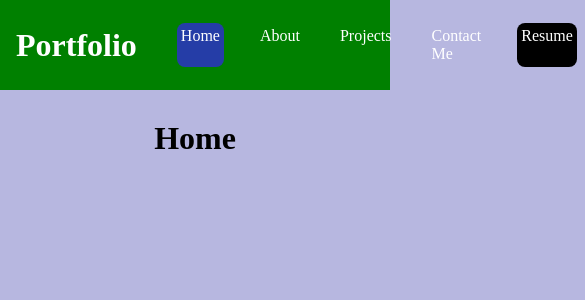
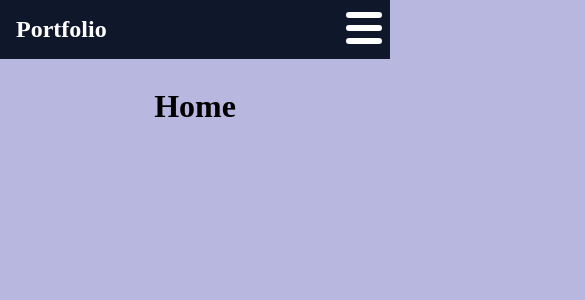
Before and after one commit to pawscanthack/portfolio, a React (Create React App) app: page / in a window 390 px wide. Shown: the top 300 px of the page, 585 px wide, since content can reach past the window. Built offline with nearby package versions, Linux system fonts and the light colour scheme.

Commit message:
responsive navbar working

```diff
--- a/src/App.js
+++ b/src/App.js
@@ -1,5 +1,5 @@
 import { Route, Routes } from "react-router-dom";
-import Navbar from "./components/Navbar";
+import { Navbar } from "./components/Navbar";
 import Home from "./pages/Home";
 import About from "./pages/About";
 import Projects from "./pages/Projects";
--- a/src/components/Navbar.js
+++ b/src/components/Navbar.js
@@ -1,11 +1,18 @@
-import { NavLink } from "react-router-dom";
+import React, { useState } from "react";
+import { Link, NavLink } from "react-router-dom";
 import "./navbar.css";
 
-export default function Navbar() {
+export const Navbar = () => {
+  const [menuOpen, setMenuOpen] = useState(false);
   return (
     <nav className="nav">
       <h2 className="site-title">Portfolio</h2>
-      <ul>
+      <div className="menu" onClick={() => setMenuOpen(!menuOpen)}>
+        <span></span>
+        <span></span>
+        <span></span>
+      </div>
+      <ul className={menuOpen ? "open" : ""}>
         <li>
           <NavLink to="/">Home</NavLink>
         </li>
@@ -19,16 +26,16 @@ export default function Navbar() {
           <NavLink to="/contactme">Contact Me</NavLink>
         </li>
         <li>
-          <a
-            href="https://acrobat.adobe.com/id/urn:aaid:sc:US:81ee833f-0756-4805-b8fb-fd4500ae7a6c"
+          <Link
+            to="https://acrobat.adobe.com/id/urn:aaid:sc:US:81ee833f-0756-4805-b8fb-fd4500ae7a6c"
             target="_blank"
             rel="noreferrer"
-            class="resume-link"
+            className="resume-link"
           >
             Resume
-          </a>
+          </Link>
         </li>
       </ul>
     </nav>
   );
-}
+};
--- a/src/components/navbar.css
+++ b/src/components/navbar.css
@@ -1,49 +1,101 @@
-.nav {
-  background-color: green;
-  color: white;
+nav {
   display: flex;
   justify-content: space-between;
   align-items: center;
-  gap: 2rem;
-  padding: 0 1rem;
+  background-color: #0f172a;
+  color: white;
   position: sticky;
   top: 0;
 }
 
-.site-title {
-  font-size: 2rem;
+nav .site-title {
+  font-size: 1.5rem;
+  margin: 1rem;
   font-weight: bold;
+  text-decoration: none;
+  color: white;
 }
 
-.nav ul {
-  padding: 0;
-  margin: 0;
-  list-style: none;
+nav ul {
   display: flex;
-  gap: 1rem;
 }
 
-.nav a {
-  color: inherit;
-  text-decoration: none;
-  height: 100%;
-  /* display: flex; */
-  align-items: center;
-  padding: 0.25rem;
-  margin: 0 0.5rem;
-}
-.nav ul li a {
-  display: block;
-  border-radius: 0.5rem;
-}
-.resume-link {
-  background-color: black;
+nav ul.open {
+  display: flex;
 }
 
-.resume-link:hover {
-  color: rgb(247, 192, 91);
+nav ul li {
+  list-style: none;
+}
+
+nav ul li a {
+  display: block;
+  text-decoration: none;
+  color: white;
+  padding: 0.5rem;
+  margin: 0 0.5rem;
+  border-radius: 0.5rem;
 }
 
 .nav ul li a:not(.active):hover {
   color: #777;
 }
+.nav ul li a.resume-link:hover {
+  color: rgb(202, 147, 43);
+}
+nav .menu {
+  display: none;
+  position: absolute;
+  top: 0.75rem;
+  right: 0.5rem;
+  flex-direction: column;
+  justify-content: space-between;
+  width: 2.25rem;
+  height: 2rem;
+}
+
+nav .menu span {
+  height: 0.4rem;
+  width: 100%;
+  background-color: #fff;
+  border-radius: 0.2rem;
+}
+
+.resume-link {
+  background-color: black;
+}
+
+a.resume-link:hover {
+  color: rgb(202, 147, 43) !important;
+}
+
+@media (max-width: 480px) {
+  nav .menu {
+    display: flex;
+  }
+
+  nav {
+    flex-direction: column;
+    align-items: flex-start;
+  }
+
+  nav ul {
+    display: none;
+    flex-direction: column;
+    width: 100%;
+    margin-bottom: 0.25rem;
+  }
+
+  nav ul.open {
+    display: flex;
+  }
+
+  nav ul li {
+    width: 100%;
+    text-align: center;
+  }
+
+  nav ul li a {
+    margin: 0.2rem 0.5rem;
+  }
+}
```
